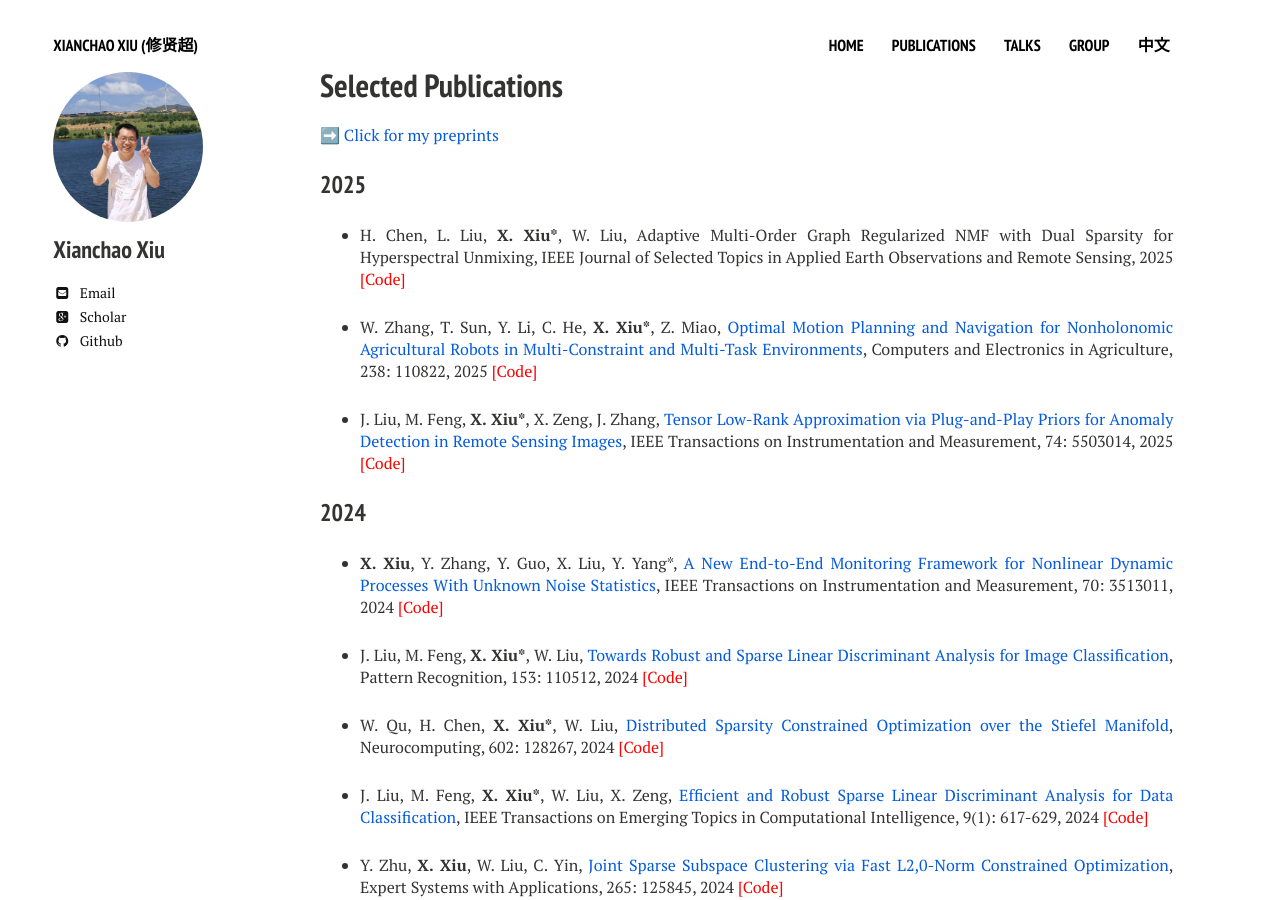
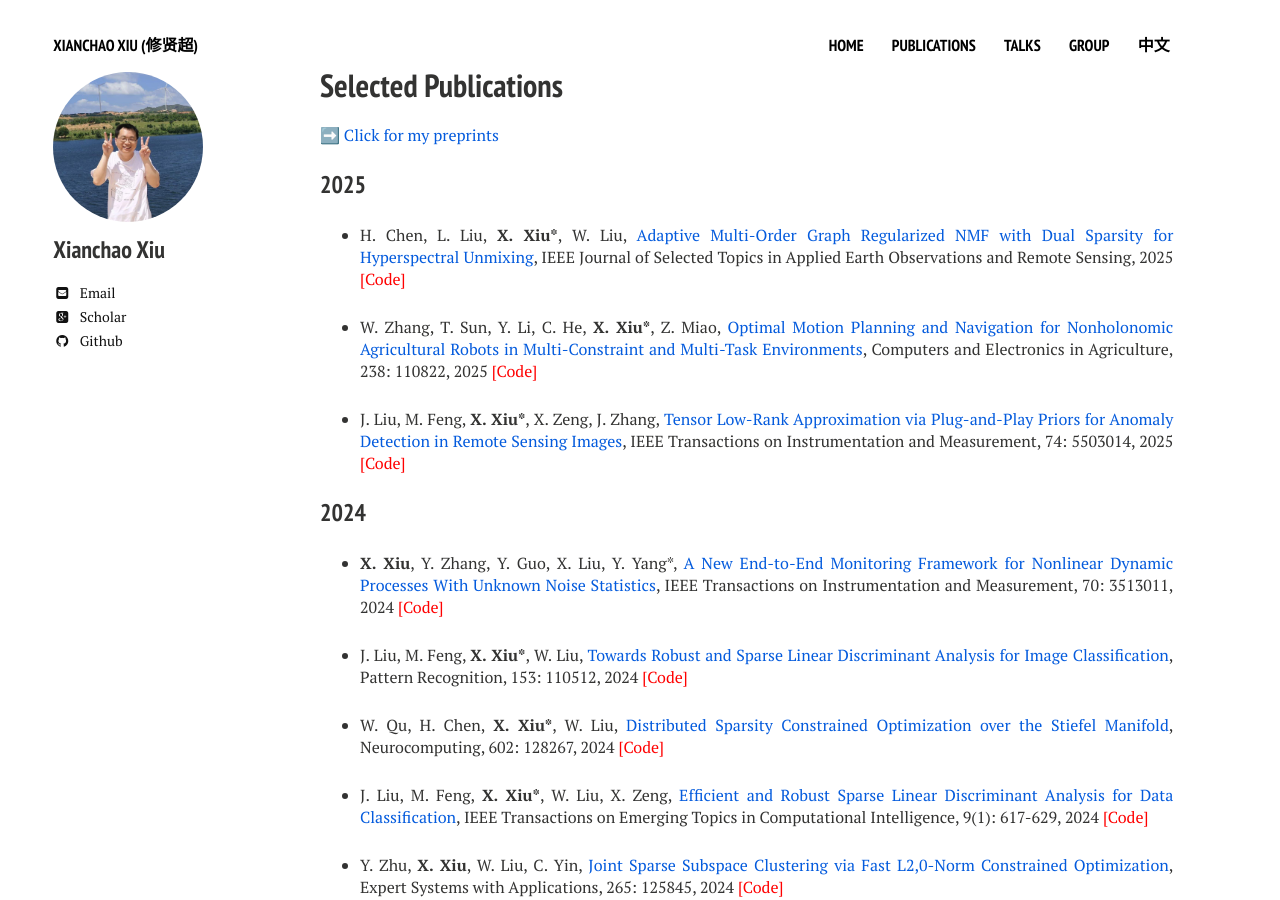
Before and after one commit to xianchaoxiu/xianchaoxiu.github.io, a Jekyll site: the page built from publications/index.md, in a window 1280 px wide and 900 px high. Built offline with Jekyll 4.4.1, drawn with Linux system fonts in a browser that asks for light colours; nearby versions of some CDN libraries.

Commit message:
Update index.md

```diff
--- a/publications/index.md
+++ b/publications/index.md
@@ -13,7 +13,7 @@ share: false
 
 ### 2025
 
-* H. Chen, L. Liu, <b>X. Xiu*</b>, W. Liu, Adaptive Multi-Order Graph Regularized NMF with Dual Sparsity for Hyperspectral Unmixing, IEEE Journal of Selected Topics in Applied Earth Observations and Remote Sensing, 2025 <a href="https://github.com/xianchaoxiu/MOGNMF" class="textlink" target="_blank" style="color: red;">[Code]</a>
+* H. Chen, L. Liu, <b>X. Xiu*</b>, W. Liu, <a href="https://ieeexplore.ieee.org/abstract/document/10464356" class="textlink" target="_blank">Adaptive Multi-Order Graph Regularized NMF with Dual Sparsity for Hyperspectral Unmixing</a>, IEEE Journal of Selected Topics in Applied Earth Observations and Remote Sensing, 2025 <a href="https://github.com/xianchaoxiu/MOGNMF" class="textlink" target="_blank" style="color: red;">[Code]</a>
 
 * W. Zhang, T. Sun, Y. Li, C. He, <b>X. Xiu*</b>, Z. Miao, <a href="https://doi.org/10.1016/j.compag.2025.110822" class="textlink" target="_blank">Optimal Motion Planning and Navigation for Nonholonomic Agricultural Robots in Multi-Constraint and Multi-Task Environments</a>, Computers and Electronics in Agriculture, 238: 110822, 2025 <a href="https://github.com/xianchaoxiu/MPAR" class="textlink" target="_blank" style="color: red;">[Code]</a>
 
```
